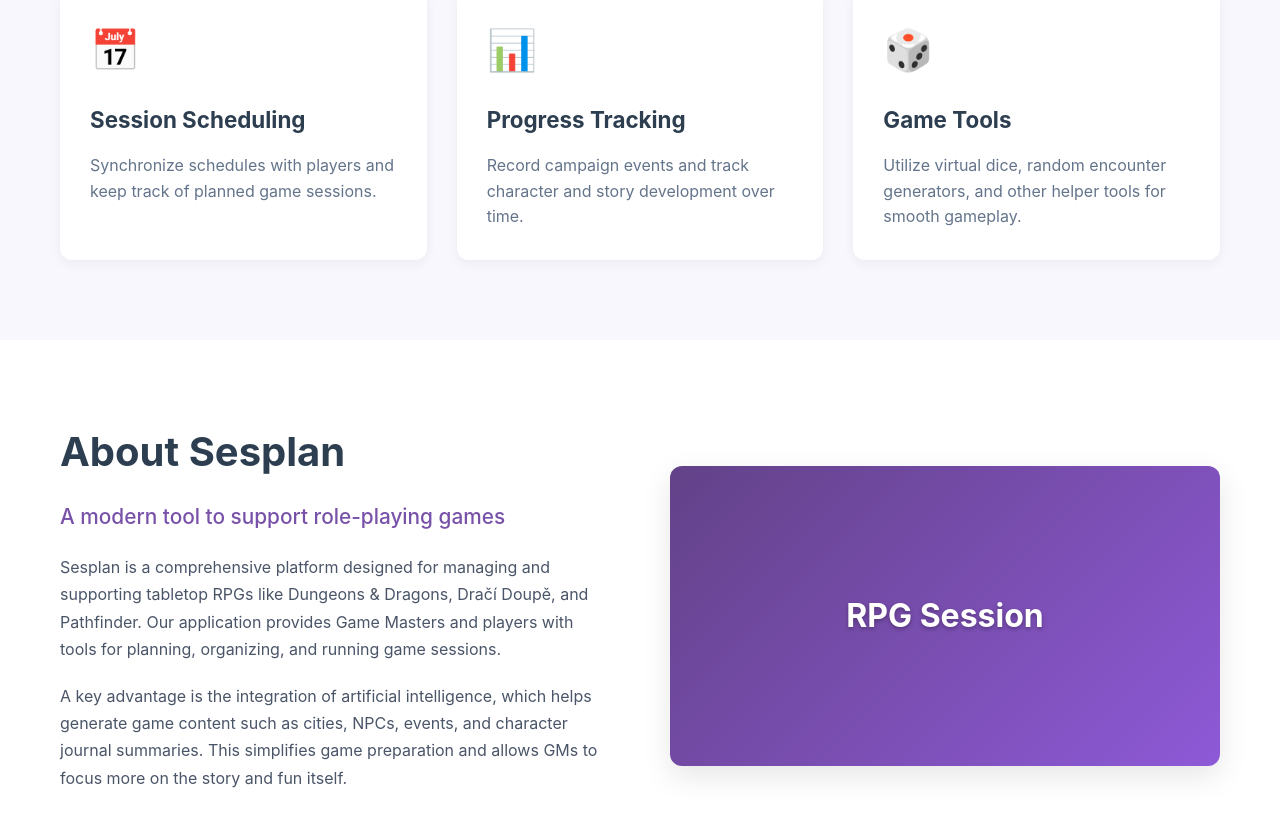
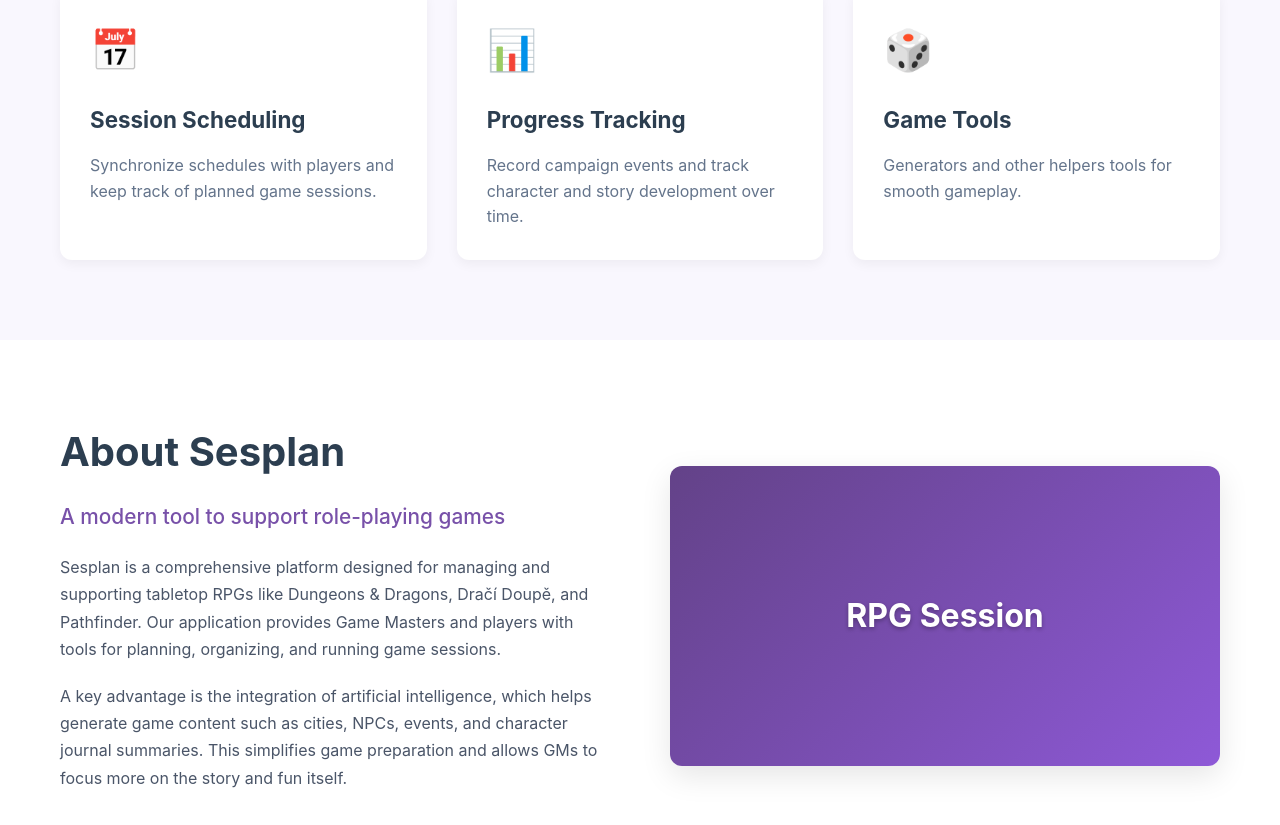
Before and after one commit to blbin/sesplan, a Vue app in the folder frontend/: page / in a window 1280 px wide. Shown: the part 1219-2044 px from the top of the page. Built offline with nearby package versions, Linux system fonts and the light colour scheme; no server answers.

Commit message:
Landing tweeks v1.1

```diff
--- a/frontend/src/components/landing/LandingFeatures.vue
+++ b/frontend/src/components/landing/LandingFeatures.vue
@@ -39,7 +39,7 @@
         <div class="feature-card">
           <div class="icon">🎲</div>
           <h3>Game Tools</h3>
-          <p>Utilize virtual dice, random encounter generators, and other helper tools for smooth gameplay.</p>
+          <p>Generators and other helpers tools for smooth gameplay.</p>
         </div>
       </div>
     </div>
```
